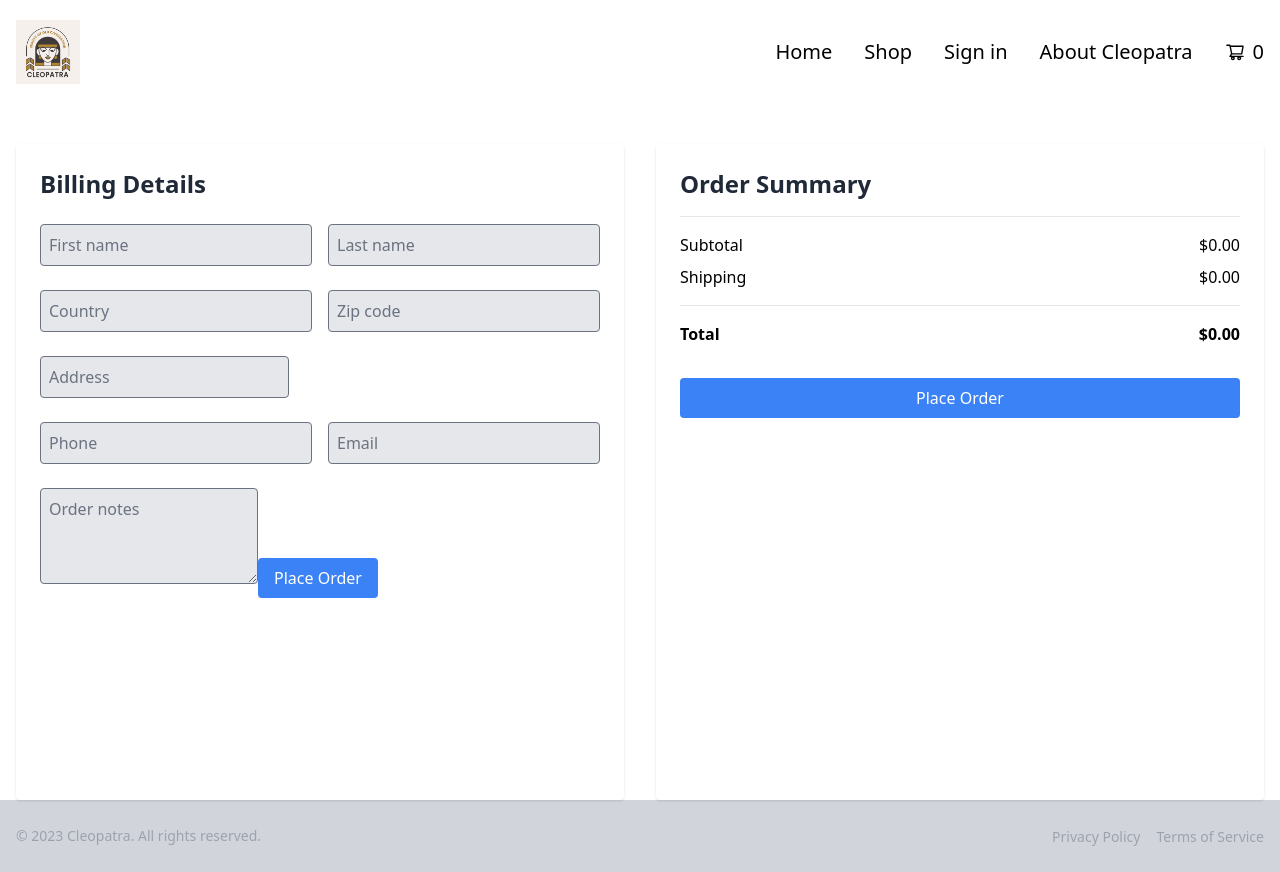
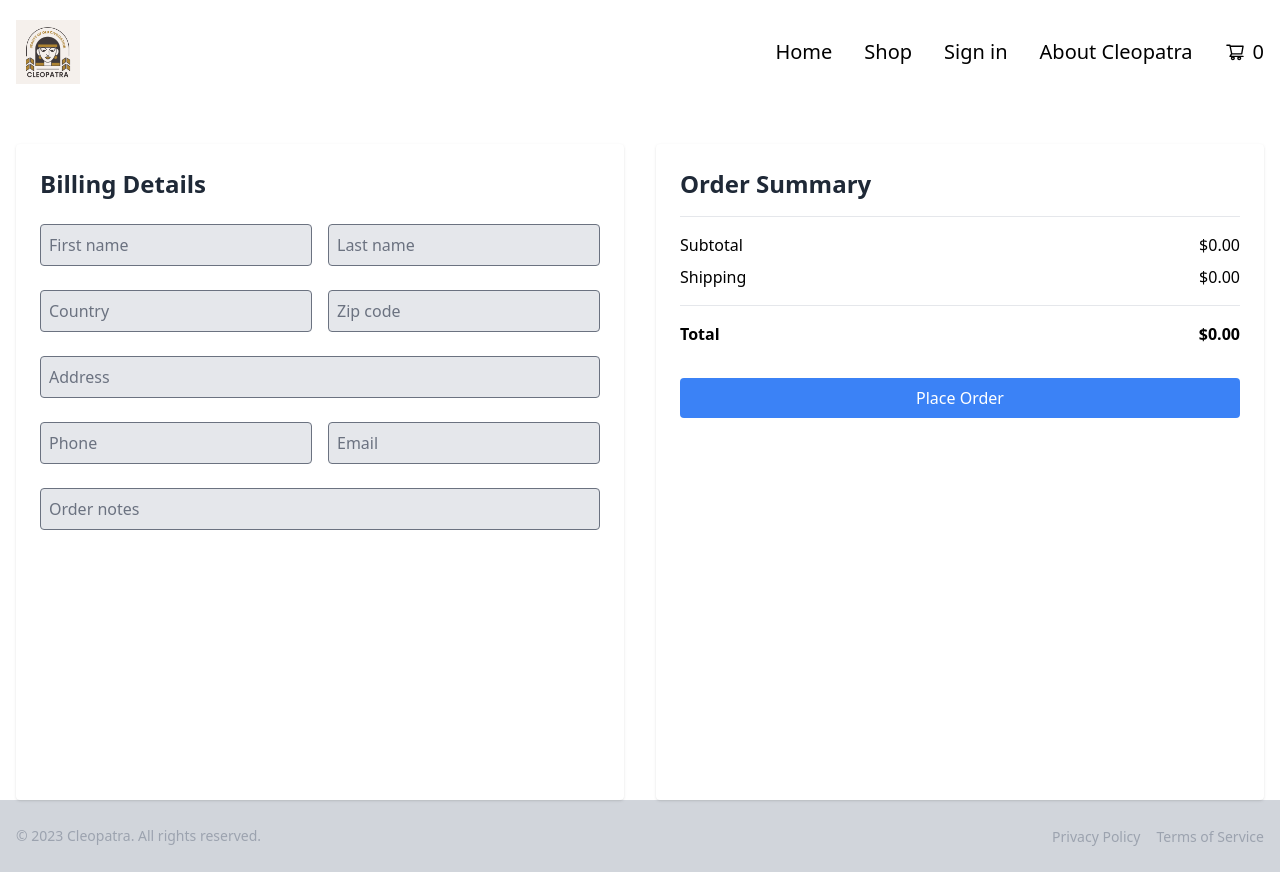
Before and after one commit to AouIssa/cleopatra-react, a React (Create React App) app: page /checkout in a window 1280 px wide. Built offline with nearby package versions, Linux system fonts and the light colour scheme.

Commit message:
Added a checkout page

```diff
--- a/src/components/CheckoutPage.js
+++ b/src/components/CheckoutPage.js
@@ -30,13 +30,12 @@ const CheckoutPage = ({ cartItems }) => {
                     <input {...register("country")} placeholder="Country" className="bg-gray-200 p-2 rounded" />
                     <input {...register("zipCode")} placeholder="Zip code" className="bg-gray-200 p-2 rounded" />
                 </div>
-                <input {...register("address")} placeholder="Address" className="bg-gray-200 p-2 rounded" />
+                <input {...register("address")} placeholder="Address" className="bg-gray-200 p-2 rounded w-full" />
                 <div className="grid grid-cols-2 gap-4">
                     <input {...register("phone")} placeholder="Phone" className="bg-gray-200 p-2 rounded" />
                     <input {...register("email")} placeholder="Email" className="bg-gray-200 p-2 rounded" />
                 </div>
-                <textarea {...register("orderNotes")} placeholder="Order notes" className="bg-gray-200 p-2 rounded h-24" />
-                <button type="submit" className="bg-blue-500 text-white py-2 px-4 rounded">Place Order</button>
+                <input {...register("orderNotes")} placeholder="Order notes" className="bg-gray-200 p-2 rounded w-full" />
             </form>
             <div className="bg-white p-6 rounded shadow">
                 <h1 className="text-2xl font-bold mb-4 text-gray-800">Order Summary</h1>
```
